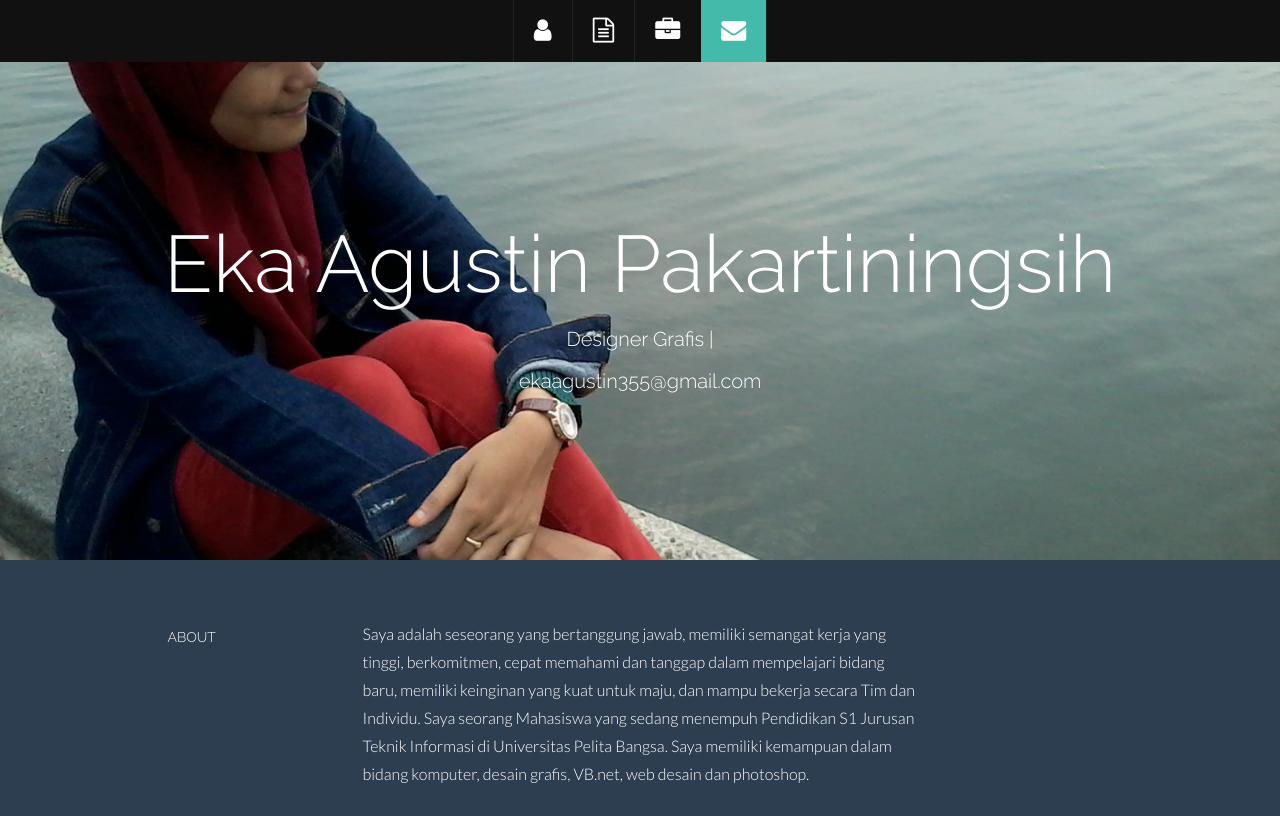
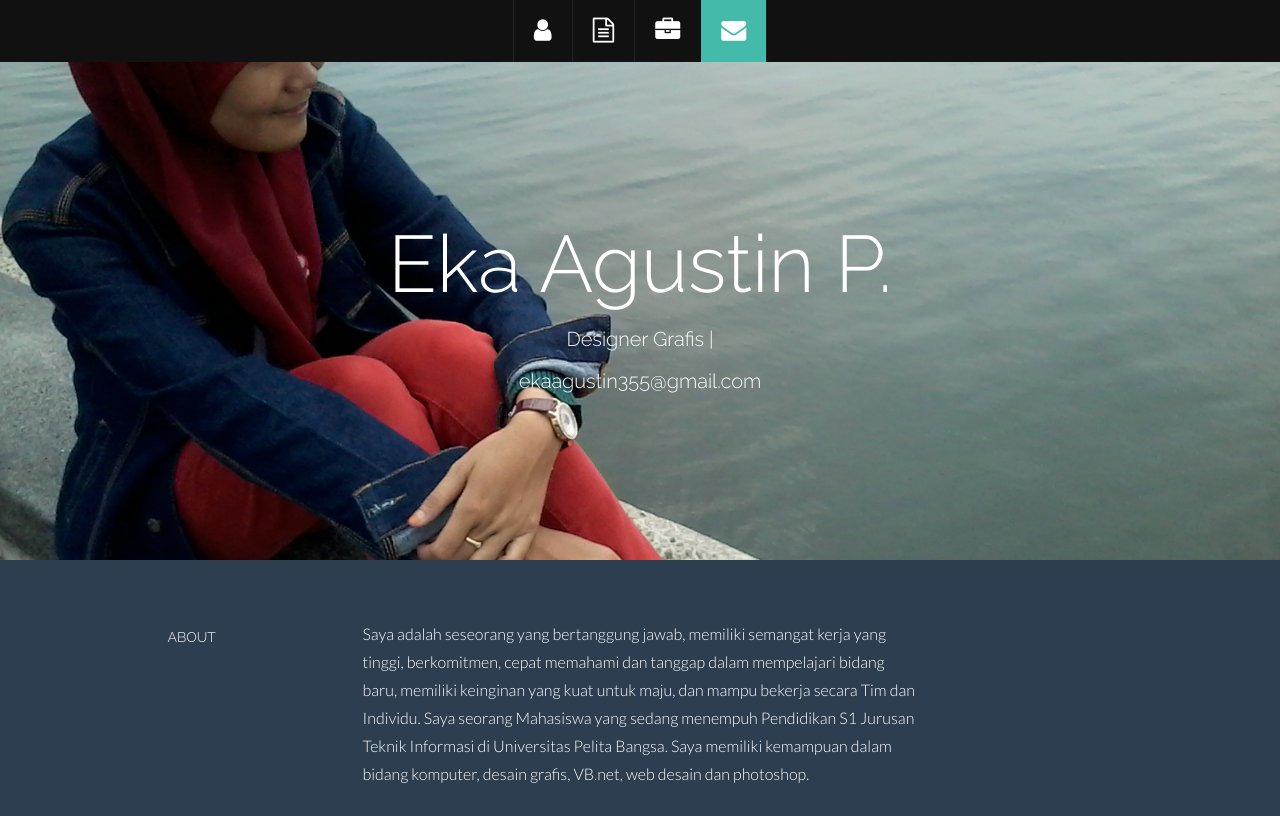
Before and after one commit to ekaagustin26/ekaagustin26.github.io, a plain HTML site: page index.html in a window 1280 px wide. Shown: the top 816 px of the page. Drawn offline with Linux system fonts and the light colour scheme.

Commit message:
Update index.html

```diff
--- a/index.html
+++ b/index.html
@@ -65,7 +65,7 @@
     <div class="container">
       <div class="row centered">
         <div class="col-lg-12">
-          <h1>Eka Agustin Pakartiningsih</h1>
+          <h1>Eka Agustin P.</h1>
           <h3>Designer Grafis |</h3>
 		  <h3>ekaagustin355@gmail.com</h3>
         </div>
```
